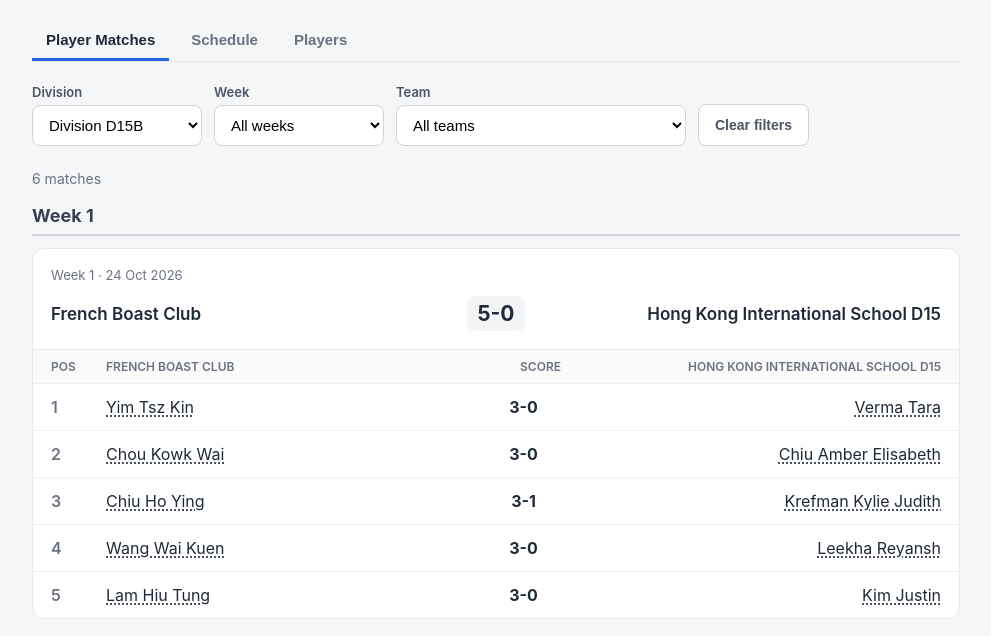
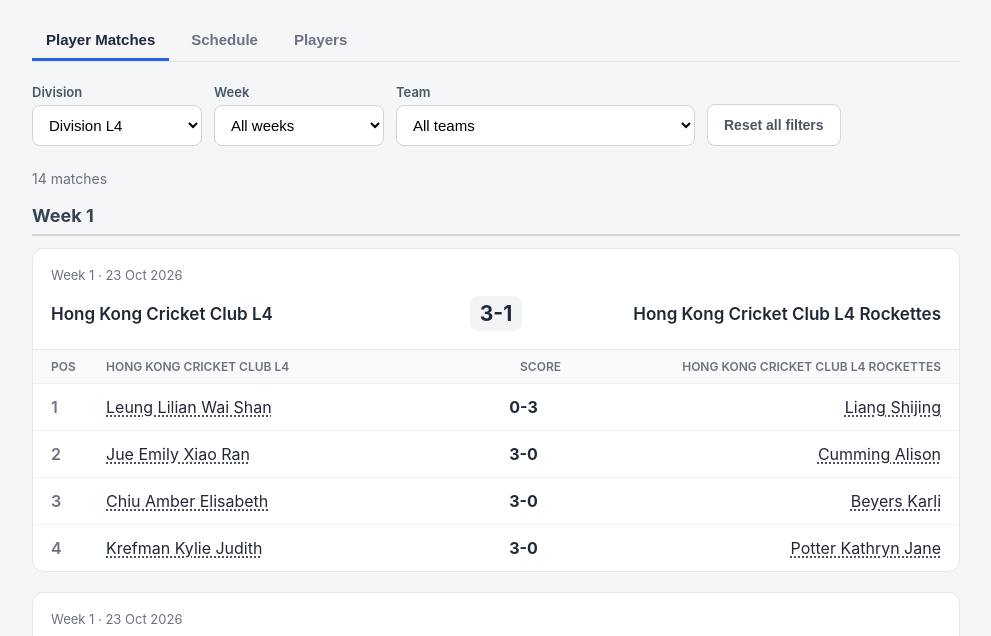
Before and after one commit to charmaine-kwok/hk-squash-monitor, a plain HTML site: page docs/index.html in a window 1280 px wide. Shown: the part 91-727 px from the top of the page, without its empty margins (144-1135 px from the left). Drawn offline with Linux system fonts and the light colour scheme.

Commit message:
Default league filters to L4 and reset all tabs

```diff
--- a/docs/index.html
+++ b/docs/index.html
@@ -657,8 +657,8 @@
                 </div>
 
                 <div class="filter">
-                    <button type="button" id="clearMatchFilters" class="clear-filters">
-                        Clear filters
+                    <button type="button" id="clearMatchFilters" disabled class="clear-filters">
+                        Reset all filters
                     </button>
                 </div>
 
@@ -710,8 +710,8 @@
                 </div>
 
                 <div class="filter">
-                    <button type="button" id="clearScheduleFilters" class="clear-filters">
-                        Clear filters
+                    <button type="button" id="clearScheduleFilters" disabled class="clear-filters">
+                        Reset all filters
                     </button>
                 </div>
             </div>
@@ -751,10 +751,10 @@
                 <div class="filter">
                     <button
                         type="button"
-                        id="clearPlayersFilters"
+                        id="clearPlayersFilters" disabled
                         class="clear-filters"
                     >
-                        Clear filters
+                        Reset all filters
                     </button>
                 </div>
 
@@ -880,37 +880,23 @@
 
         const rankingCache = new Map();
 
-        function populatePlayersLeagues() {
-
-            playersLeagueFilter.innerHTML =
-                "";
-
-            const divisions =
-                Object.keys(
-                    playersData.divisions || {}
-                );
-
-            divisions.forEach(
-                division => {
-
-                    const option =
-                        document.createElement(
-                            "option"
-                        );
-
-                    option.value =
-                        division;
-
-                    option.textContent =
-                        `Division ${division}`;
-
-                    playersLeagueFilter
-                        .appendChild(
-                            option
-                        );
-                }
-            );
-
+        const DEFAULT_LEAGUE = "L4";
+
+        function populateLeagueOptions(select, leaguesByName) {
+            const leagues = Object.keys(leaguesByName);
+            const orderedLeagues = leagues.includes(DEFAULT_LEAGUE)
+                ? [DEFAULT_LEAGUE, ...leagues.filter(league => league !== DEFAULT_LEAGUE)]
+                : leagues;
+
+            select.replaceChildren();
+            for (const league of orderedLeagues) {
+                const option = document.createElement("option");
+                option.value = league;
+                option.textContent = `Division ${league}`;
+                select.appendChild(option);
+            }
+
+            select.selectedIndex = orderedLeagues.length ? 0 : -1;
         }
 
 
@@ -1024,23 +1010,11 @@
                     await playersResponse.json();
 
 
-                // Player matches
-                populateLeagues();
-                populateWeeks();
-                populateTeams();
-                renderMatches();
-
-
-                // Schedule
-                populateScheduleLeagues();
-                populateScheduleWeeks();
-                populateScheduleTeams();
-                renderSchedule();
-
-                // Players
-                populatePlayersLeagues();
-                populatePlayersTeams();
-                renderPlayers();
+                resetAllFilters();
+
+                clearMatchFilters.disabled = false;
+                clearScheduleFilters.disabled = false;
+                clearPlayersFilters.disabled = false;
 
             }
             catch (error) {
@@ -1086,37 +1060,6 @@
                         && Array.isArray(
                             match.individual_matches
                         )
-                    );
-
-                }
-            );
-
-        }
-
-
-        function populateLeagues() {
-
-            leagueFilter.innerHTML = "";
-
-            const leagues =
-                Object.keys(data);
-
-            leagues.forEach(
-                league => {
-
-                    const option =
-                        document.createElement(
-                            "option"
-                        );
-
-                    option.value =
-                        league;
-
-                    option.textContent =
-                        `Division ${league}`;
-
-                    leagueFilter.appendChild(
-                        option
                     );
 
                 }
@@ -2030,38 +1973,6 @@
         }
 
 
-        function populateScheduleLeagues() {
-
-            scheduleLeagueFilter.innerHTML =
-                "";
-
-            Object.keys(
-                scheduleData
-            ).forEach(
-                league => {
-
-                    const option =
-                        document.createElement(
-                            "option"
-                        );
-
-                    option.value =
-                        league;
-
-                    option.textContent =
-                        `Division ${league}`;
-
-                    scheduleLeagueFilter
-                        .appendChild(
-                            option
-                        );
-
-                }
-            );
-
-        }
-
-
         function populateScheduleWeeks() {
 
             const league =
@@ -2526,6 +2437,11 @@
 
             let teamEntries =
                 Object.entries(teams);
+
+            teamEntries.sort(
+                ([teamA], [teamB]) =>
+                    teamA.localeCompare(teamB)
+            );
 
             if (
                 selectedTeam !== "all"
@@ -2818,55 +2734,27 @@
         );
 
 
-        clearPlayersFilters.addEventListener(
-            "click",
-            () => {
-
-                playersTeamFilter.value =
-                    "all";
-
-                rankingPopup.hidden =
-                    true;
-
-                renderPlayers();
-
-            }
-        );
-
-
-        clearMatchFilters.addEventListener(
-            "click",
-            () => {
-
-                weekFilter.value =
-                    "all";
-
-                teamFilter.value =
-                    "all";
-
-                rankingPopup.hidden =
-                    true;
-
-                renderMatches();
-
-            }
-        );
-
-
-        clearScheduleFilters.addEventListener(
-            "click",
-            () => {
-
-                scheduleWeekFilter.value =
-                    "all";
-
-                scheduleTeamFilter.value =
-                    "all";
-
-                renderSchedule();
-
-            }
-        );
+        function resetAllFilters() {
+            populateLeagueOptions(leagueFilter, data);
+            populateWeeks();
+            populateTeams();
+            renderMatches();
+
+            populateLeagueOptions(scheduleLeagueFilter, scheduleData);
+            populateScheduleWeeks();
+            populateScheduleTeams();
+            renderSchedule();
+
+            populateLeagueOptions(playersLeagueFilter, playersData.divisions || {});
+            populatePlayersTeams();
+            renderPlayers();
+
+            rankingPopup.hidden = true;
+        }
+
+        clearMatchFilters.addEventListener("click", resetAllFilters);
+        clearScheduleFilters.addEventListener("click", resetAllFilters);
+        clearPlayersFilters.addEventListener("click", resetAllFilters);
 
         async function loadRanking(memberId) {
             if (rankingCache.has(memberId)) {
```
